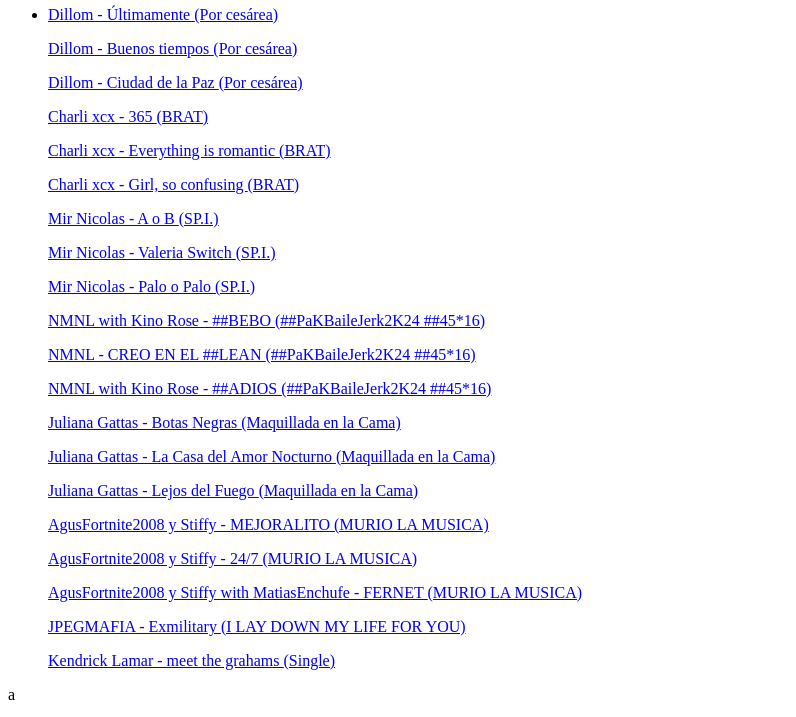
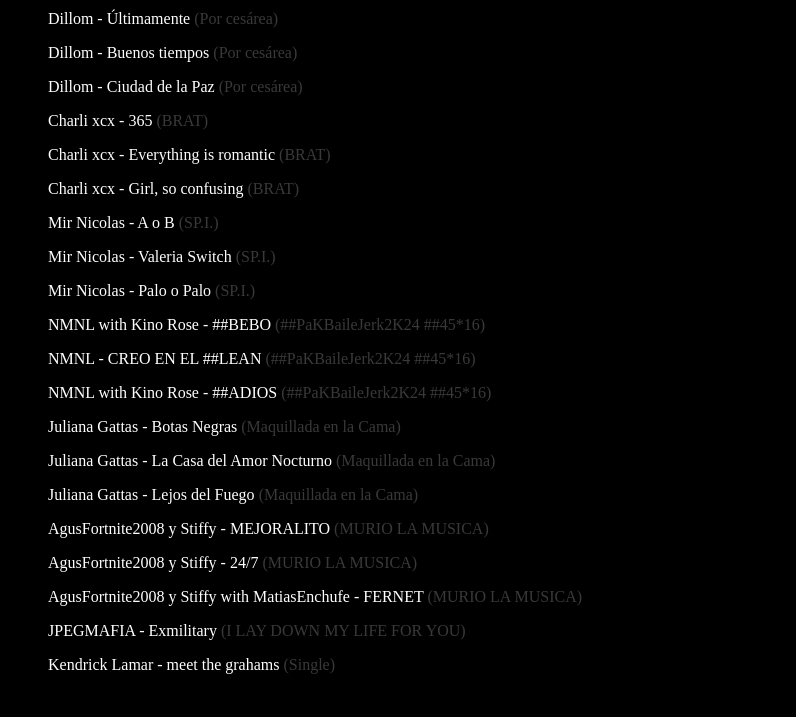
Before and after one commit to Joaquinemm/musicajoaquinrepository, a plain HTML site: page index.html in a window 1280 px wide. Shown: the part 155-872 px from the top of the page, without its empty margins (0-796 px from the left). Drawn offline with Linux system fonts and the light colour scheme.

Commit message:
index.html

```diff
--- a/index.html
+++ b/index.html
@@ -2,7 +2,7 @@
 <html>
 <head>
     <title>Joaquin</title>
-    <link rel="stylesheet" href="hola.css">
+    <link rel="stylesheet" href="styles.css">
 </head>
 
 <body>
```
